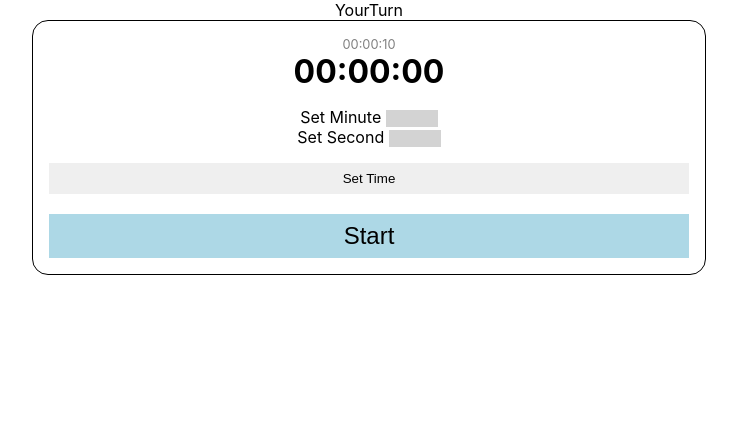
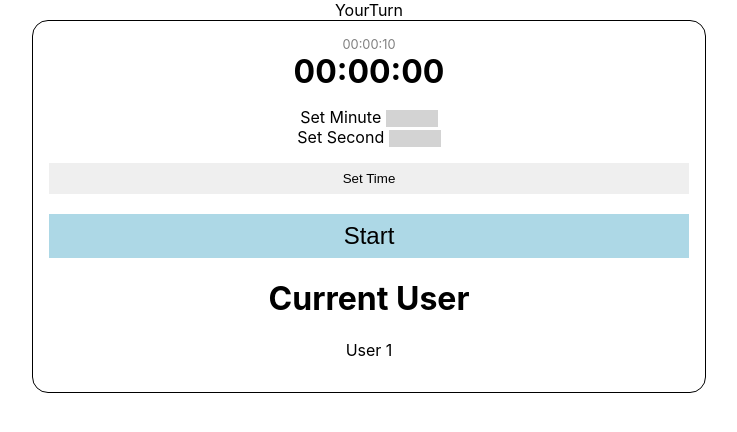
Before and after one commit to 394-s24/YourTurn, a React (Vite) app: page / in a window 1280 px wide. Shown: the top 432 px of the page, without its empty margins (271-1008 px from the left). Built offline with nearby package versions, Linux system fonts and the light colour scheme.

Commit message:
name rotation
names json
rotates through names 1-4

```diff
--- a/src/components/Timer.jsx
+++ b/src/components/Timer.jsx
@@ -1,5 +1,8 @@
 import React, { useState, useRef, useEffect } from 'react';
 import './Timer.css';
+
+import names from '../names.json';
+
 
 const Timer = () => {
     const [time, setTime] = useState('00:00:00');
@@ -7,6 +10,10 @@ const Timer = () => {
     const [timerSecond, setTimerSecond] = useState(10);
     const [timerMinuteSet, setTimerMinuteSet] = useState(timerMinute);
     const [timerSecondSet, setTimerSecondSet] = useState(timerSecond);
+
+    const [currentUserIndex, setCurrentUserIndex] = useState(0);
+    const [currentUser, setCurrentUser] = useState(names[currentUserIndex].name);
+
     const ref = useRef(null);
 
     const remainingTime = (e) => {
@@ -71,8 +78,13 @@ const Timer = () => {
     //     clear(setDeadline());
     // }, [timerMinute, timerSecond]);
 
+
     const reset = () => {
         clear(setDeadline());
+
+        // setting names
+        setCurrentUserIndex(previousIndex => (previousIndex + 1) % names.length);
+        setCurrentUser(names[currentUserIndex].name);
     };
 
     const setTimer = () => {
@@ -121,7 +133,13 @@ const Timer = () => {
             <button className="timer-button" onClick={setTimer}>Set Time</button>
             <br/>
             <button className="timer-button blue large" onClick={reset}>Start</button>
+
+            <div>
+                <h1>Current User</h1>
+                <p>{currentUser}</p>
+            </div>
         </div>
+
     );
 };
 
--- /dev/null
+++ b/src/names.json
@@ -0,0 +1,7 @@
+[
+    {"name": "User 1"},
+    {"name": "User 2"},
+    {"name": "User 3"},
+    {"name": "User 4"}
+
+]
```
